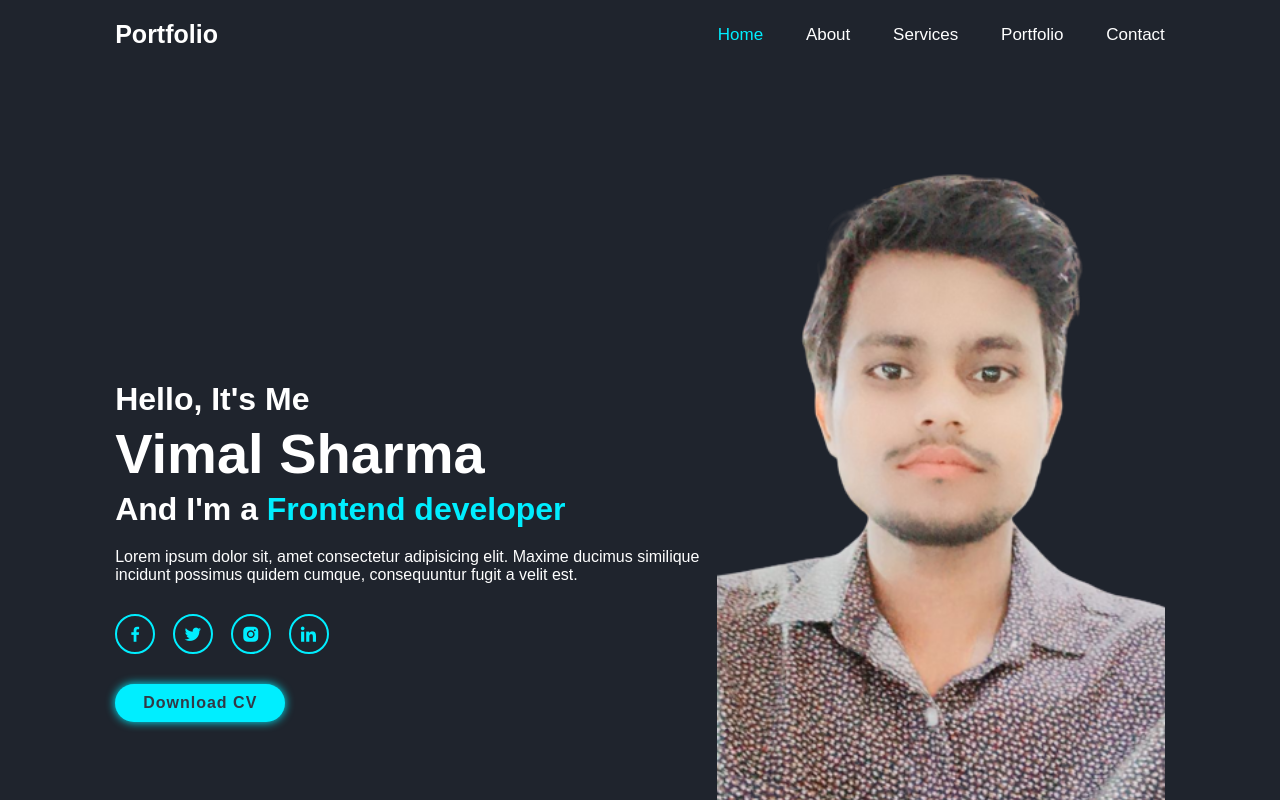
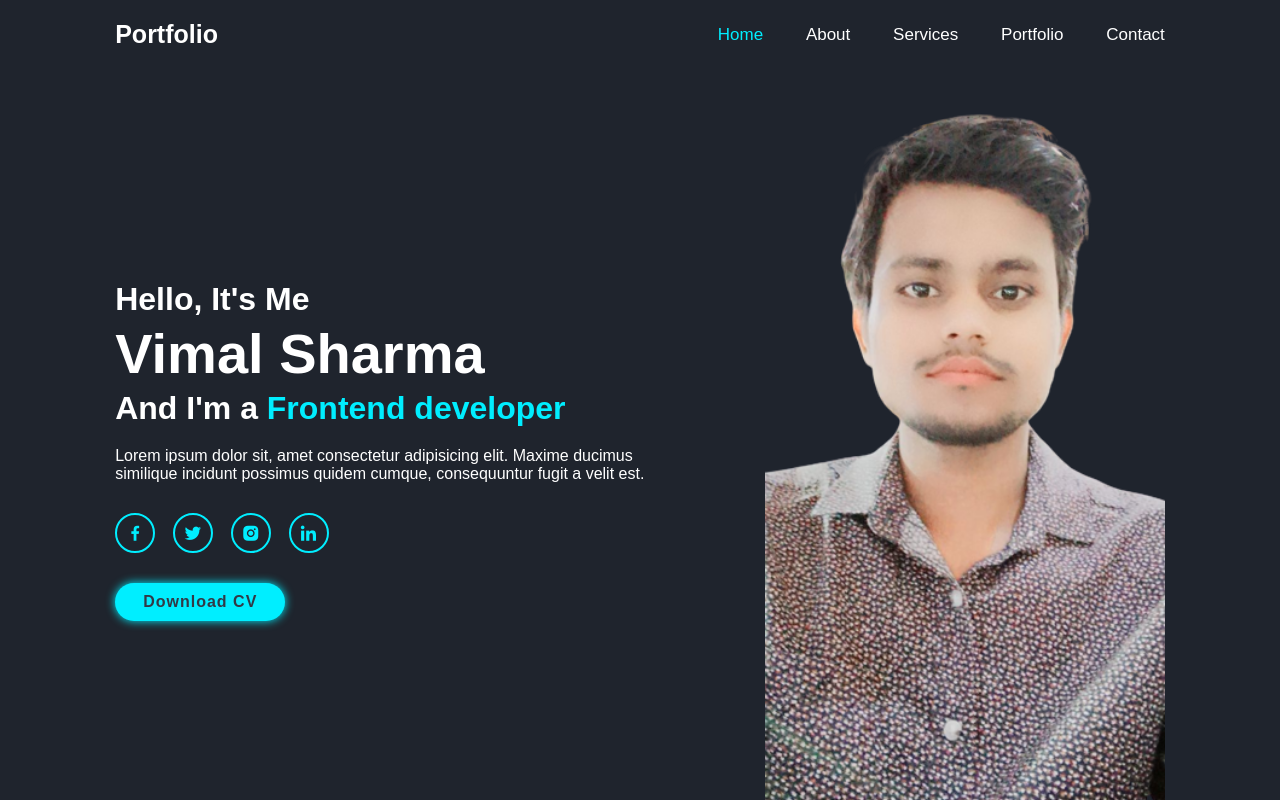
Before and after one commit to Vimal9090/Portfolio, a plain HTML site: page index.html in a window 1280 px wide. Shown: the top 800 px of the page. Drawn offline with nearby package versions, Linux system fonts and the light colour scheme; a web font is replaced by a local one.

Commit message:
Add files via upload

```diff
--- a/index.html
+++ b/index.html
@@ -35,10 +35,10 @@
                 <a href="#"><i class="bx bxl-linkedin"></i></a>
 
             </div>
-            <a href="" class="btn">Download CV</a>
+            <a href="vimal cv 2.pdf" class="btn" download="">Download CV</a>
         </div>
         <div class="home-img">
-            <img src="boy-removebg-preview.png" alt="" height="70%">
+            <img src="boy-removebg-preview.png" alt="">
         </div>
     </section>
 
--- a/style.css
+++ b/style.css
@@ -70,7 +70,12 @@ section{
     align-items: center;
 }
 .home-img img{
-    width: 35vw;
+    width: 400px;
+    height: 700px;
+    margin-left: 100px;
+    object-fit: cover;
+    object-position: center;
+    background-repeat: no-repeat;
 }
 .home-content h3{
     font-size: 3.2rem;
```
Also changed, not shown: 1 other file.
